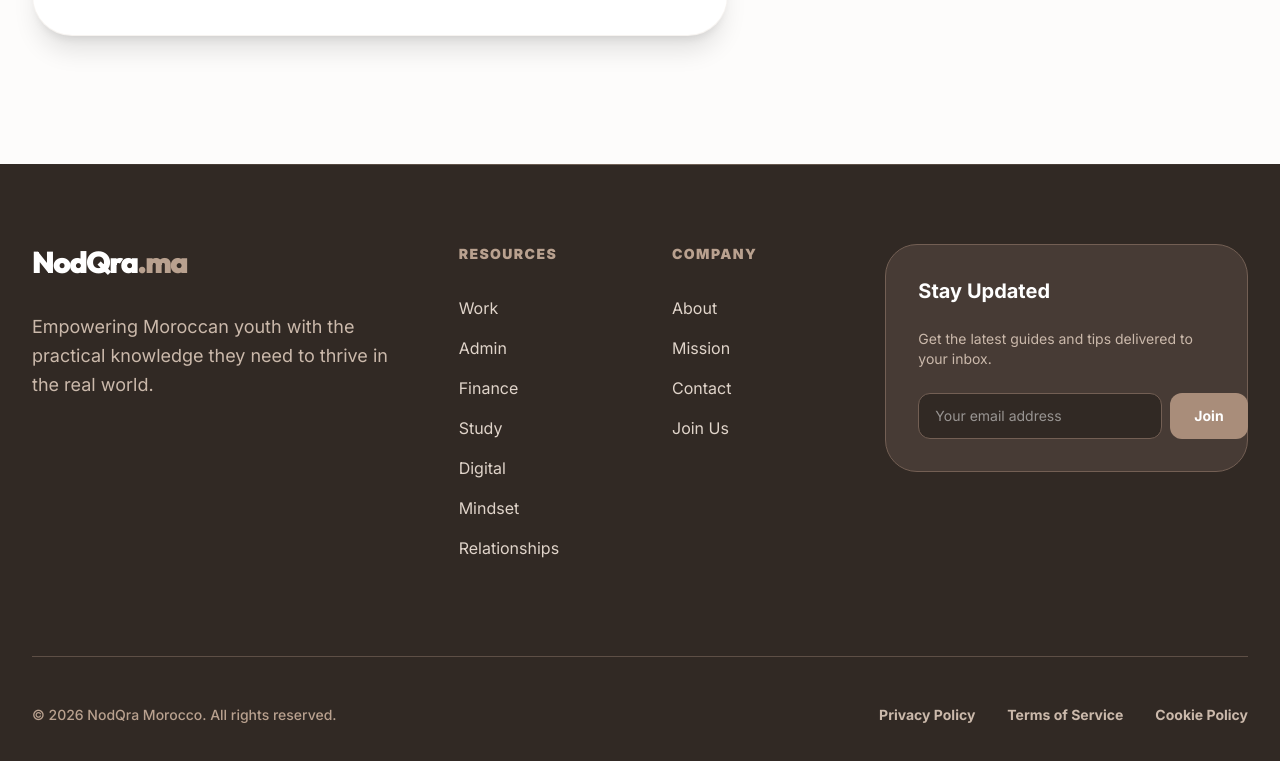
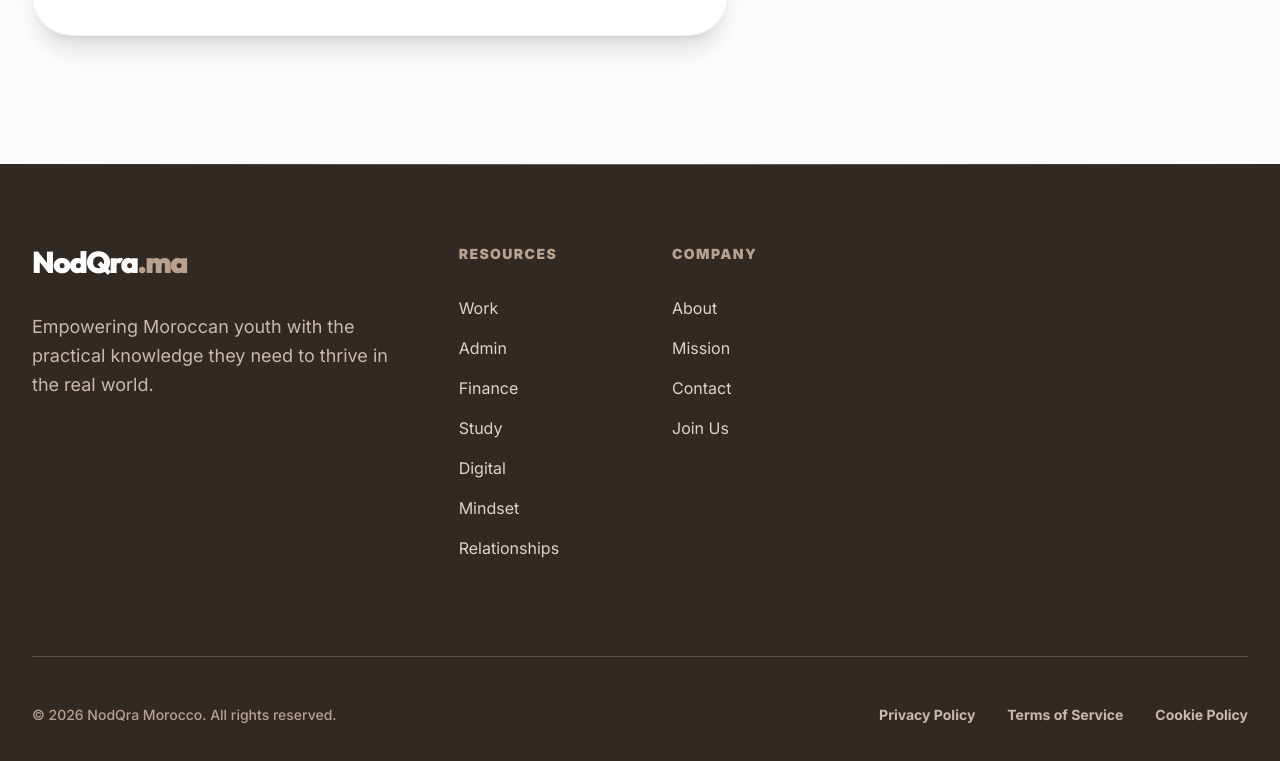
Before and after one commit to othmaneishere/nodqrasite, a Next.js app: page /en/cv-builder in a window 1280 px wide. Shown: the part 2498-3259 px from the top of the page. Built offline with nearby package versions, Linux system fonts and the light colour scheme.

Commit message:
feat(footer): remove newsletter subscription section

```diff
--- a/components/Footer.tsx
+++ b/components/Footer.tsx
@@ -59,32 +59,19 @@ export default function Footer() {
           <div className="lg:col-span-2">
             <h4 className="text-sm font-black uppercase tracking-widest text-brand-500 mb-8">{t('company')}</h4>
             <ul className="space-y-4">
-              {[t('about'), t('mission'), t('contact'), t('join')].map((link) => (
-                <li key={link}>
-                  <Link href="#" className="text-brand-300 hover:text-white transition-colors flex items-center justify-between group">
-                    {link} <ArrowUpRight className="w-4 h-4 opacity-0 group-hover:opacity-100 transition-all rtl:rotate-270" />
+              {[
+                { name: t('about'), href: '#' },
+                { name: t('mission'), href: '#' },
+                { name: t('contact'), href: '#' },
+                { name: t('join'), href: '/#build-plan' }
+              ].map((link) => (
+                <li key={link.name}>
+                  <Link href={link.href} className="text-brand-300 hover:text-white transition-colors flex items-center justify-between group">
+                    {link.name} <ArrowUpRight className="w-4 h-4 opacity-0 group-hover:opacity-100 transition-all rtl:rotate-270" />
                   </Link>
                 </li>
               ))}
             </ul>
-          </div>
-
-          {/* Contact Column */}
-          <div className="lg:col-span-4">
-            <div className="p-8 rounded-[2rem] bg-brand-900/50 border border-brand-800">
-              <h4 className="text-xl font-bold mb-6">{t('stayUpdated')}</h4>
-              <p className="text-brand-400 text-sm mb-6">{t('newsletterDesc')}</p>
-              <form className="flex gap-2" onSubmit={(e) => e.preventDefault()}>
-                <input
-                  type="email"
-                  placeholder={t('emailPlaceholder')}
-                  className="flex-1 bg-brand-950 border border-brand-800 rounded-xl px-4 py-3 text-sm focus:outline-none focus:border-brand-500 transition-colors"
-                />
-                <button className="px-6 py-3 rounded-xl bg-brand-600 hover:bg-brand-500 transition-colors font-bold text-sm">
-                  {t('joinButton')}
-                </button>
-              </form>
-            </div>
           </div>
         </div>
 
--- a/messages/ar.json
+++ b/messages/ar.json
@@ -69,11 +69,7 @@
     "about": "عن نُضقرة",
     "mission": "مهمتنا",
     "contact": "اتصل بنا",
-    "join": "انضم إلينا",
-    "stayUpdated": "ابقَ على اطلاع",
-    "newsletterDesc": "احصل على أحدث الأدلة والنصائح في بريدك الوارد.",
-    "emailPlaceholder": "عنوان بريدك الإلكتروني",
-    "joinButton": "انضم"
+    "join": "انضم إلينا"
   },
   "Common": {
     "readGuide": "اقرأ الدليل",
@@ -141,7 +137,7 @@
       "guides": {
         "idarti-guide": "إدارتي.ما: بوابتك الإدارية",
         "idarti-guide-desc": "الموقع الرسمي لكل المساطر الإدارية في المغرب.",
-        "idarti-guide-content": "### 1. ما هو موقع إدارتي.ما؟\nهو البوابة الوطنية التي تضم أكثر من 2700 مسطرة إدارية. يخبرك بالضبط بالأوراق المطلوبة، تكلفتها، وأين تذهب.\n\n### 2. المساطر الأكثر طلباً\n* **البطاقة الوطنية (CNIE):** التجديد أو أول مرة.\n* **جواز السفر:** خطوات الحصول على الجواز البيومتري.\n* **رخصة السياقة:** التسجيل والامتحانات.\n\n### 3. كيف تستخدمه؟\nابحث بالكلمات المفتاحية أو تصفح حسب \"أحداث الحياة\" (مثلاً: \"أبحث عن عمل\" أو \"سأتزوج\").\n\n### 4. نصيحة محترف\nتحقق دائماً من إدارتي.ما قبل الذهاب للمقاطعة. هذا سيجنبك الذهاب والعودة لعدة مرات بسبب ورقة ناقصة.",
+        "idarti-guide-content": "### 1. ما هو موقع إدارتي.ما؟\nهو البوابة الوطنية التي تضم أكثر من 2700 مسطرة إدارية. يخبرك بالضبط بالأوراق المطلوبة، تكلفتها، وأين تذهب.\n\n### 2. المساطر الأكثر طلباً\n* **البطاقة الوطنية (CNIE) :** التجديد أو أول مرة.\n* **جواز السفر :** خطوات الحصول على الجواز البيومتري.\n* **رخصة السياقة :** التسجيل والامتحانات.\n\n### 3. كيف تستخدمه؟\nابحث بالكلمات المفتاحية أو تصفح حسب \"أحداث الحياة\" (مثلاً: \"أبحث عن عمل\" أو \"سأتزوج\").\n\n### 4. نصيحة محترف\nتحقق دائماً من إدارتي.ما قبل الذهاب للمقاطعة. هذا سيجنبك الذهاب والعودة لعدة مرات بسبب ورقة ناقصة.",
         "cnss-guide": "الضمان الاجتماعي والتغطية الصحية (AMO)",
         "cnss-guide-desc": "كيف تحصل على التغطية الصحية وتتابع أيام عملك.",
         "cnss-guide-content": "### 1. التسجيل\nإذا كنت أجيراً، فمشغلك ملزم بتسجيلك. يمكنك التأكد من ذلك عبر تطبيق **MaCNSS**.\n\n### 2. أمو تضامن (AMO Tadamon)\nللأشخاص الذين ليس لديهم دخل قار، توفر الدولة \"أمو تضامن\".\n* **شرط أساسي:** يجب أن تكون مسجلاً في **السجل الاجتماعي الموحد (RSU)** و**السجل الوطني للسكان (RNP)**.\n* **الشرط:** يجب أن يكون مؤشرك الاجتماعي والاقتصادي أقل من العتبة المحددة.\n\n### 3. التعويضات الطبية\nعند زيارة الطبيب، املأ \"ورقة العلاج\" (Feuille de Soins). ضعها في وكالة CNSS أو وكالات القرب مثل كاش بلوس. سيتم استرجاع المال مباشرة في حسابك البنكي.\n\n### 4. تتبع النقط\nتقاعدك يعتمد على عدد الأيام المصرح بها. استخدم التطبيق لتتأكد كل شهر أن مشغلك يصرح بك فعلياً.",
--- a/messages/en.json
+++ b/messages/en.json
@@ -69,11 +69,7 @@
     "about": "About",
     "mission": "Mission",
     "contact": "Contact",
-    "join": "Join Us",
-    "stayUpdated": "Stay Updated",
-    "newsletterDesc": "Get the latest guides and tips delivered to your inbox.",
-    "emailPlaceholder": "Your email address",
-    "joinButton": "Join"
+    "join": "Join Us"
   },
   "Common": {
     "readGuide": "Read Guide",
--- a/messages/fr.json
+++ b/messages/fr.json
@@ -69,11 +69,7 @@
     "about": "À propos",
     "mission": "Mission",
     "contact": "Contact",
-    "join": "Nous rejoindre",
-    "stayUpdated": "Restez informé",
-    "newsletterDesc": "Recevez les derniers guides et conseils dans votre boîte de réception.",
-    "emailPlaceholder": "Votre adresse e-mail",
-    "joinButton": "Rejoindre"
+    "join": "Nous rejoindre"
   },
   "Common": {
     "readGuide": "Lire le guide",
```
